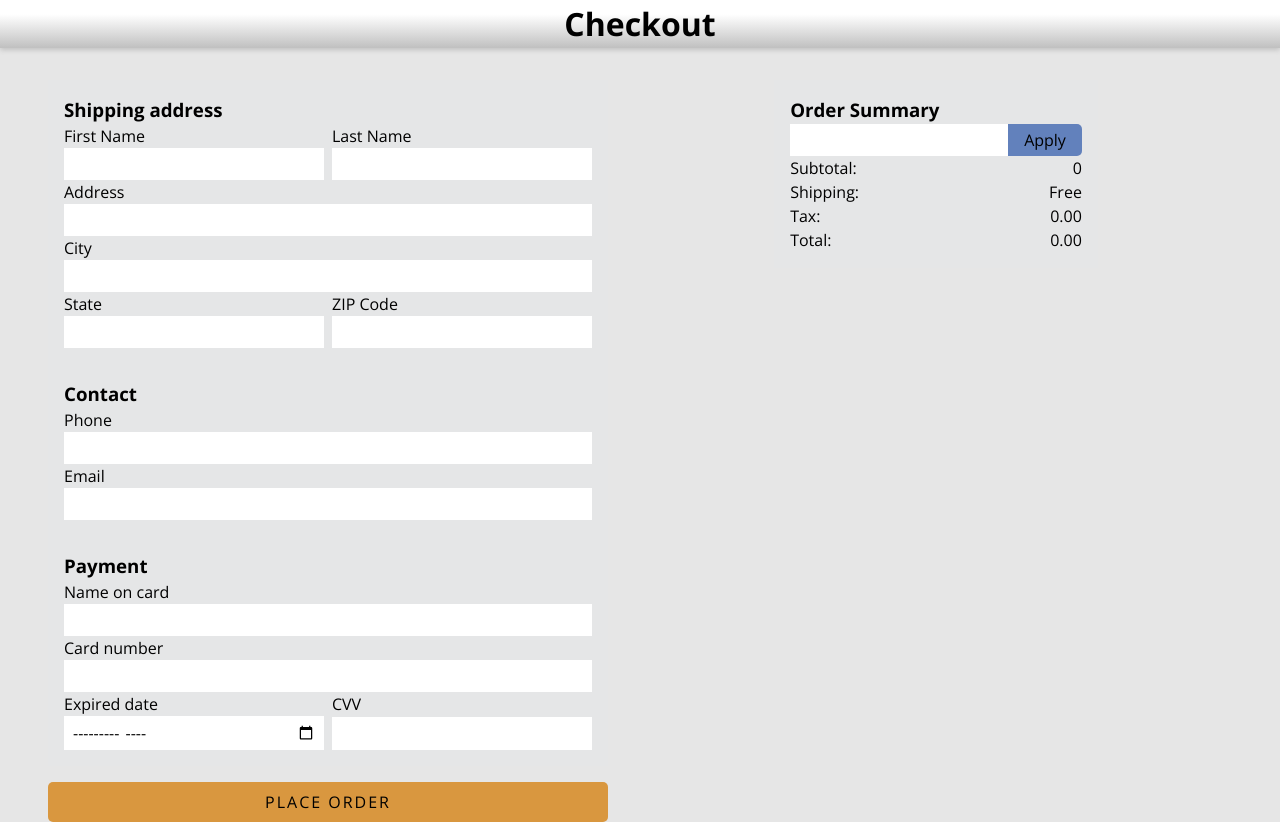
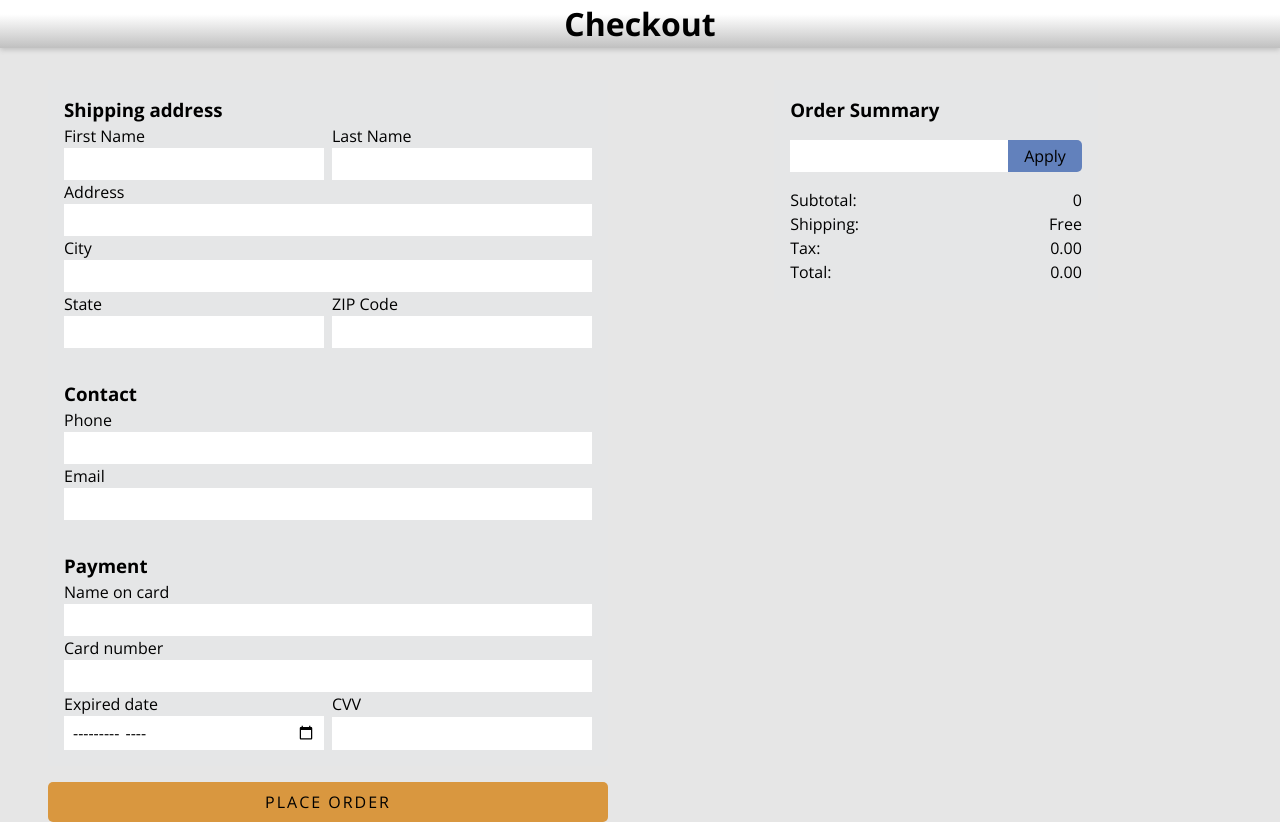
Before and after one commit to w1216linw/shopwise, a React (Vite) app: page /checkout in a window 1280 px wide. Built offline with nearby package versions, Linux system fonts and the light colour scheme.

Commit message:
fix: properly spaced, cart click event

```diff
--- a/src/components/base/Navbar.tsx
+++ b/src/components/base/Navbar.tsx
@@ -1,9 +1,10 @@
 import { CiShoppingCart } from "react-icons/ci";
-import { Link } from "react-router-dom";
+import { Link, useNavigate } from "react-router-dom";
 import { useAppSelector } from "../../utilities/hooks";
 import Cart from "../cart/Cart";
 
 const NavBar = () => {
+  const navigate = useNavigate();
   const quantities = useAppSelector((state) => state.cart.quantities);
 
   return (
@@ -12,7 +13,10 @@ const NavBar = () => {
         ShopWise
       </Link>
       <div className="cart-btn-wrapper">
-        <button className="__cart-btn | hidden-border-btn">
+        <button
+          className="__cart-btn | hidden-border-btn"
+          onClick={() => navigate("/cart")}
+        >
           <CiShoppingCart size={35} />
         </button>
         <div className="quantities">{quantities}</div>
--- a/src/pages/Checkout.tsx
+++ b/src/pages/Checkout.tsx
@@ -105,7 +105,7 @@ export default function Checkout() {
               </div>
             ))}
           </div>
-          <div style={{ display: "flex" }}>
+          <div className="my-3">
             <input type="text" style={{ flexBasis: "100%" }} />
             <button className="coupon-btn btn" data-color="blue">
               Apply
```
